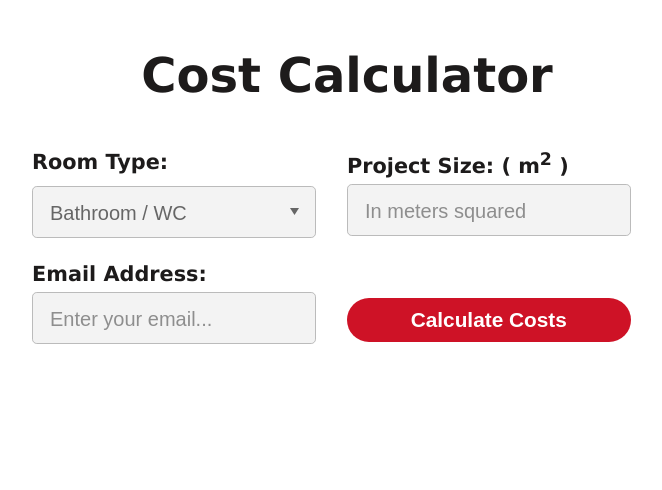
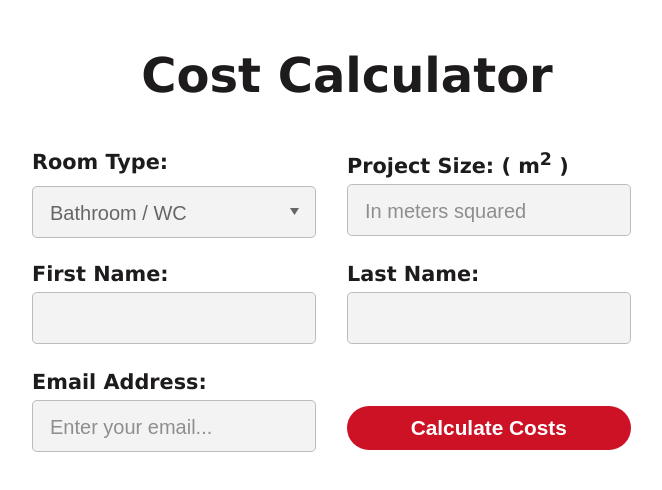
Before and after one commit to Renato-Camapum/energy-calculator, a React (Create React App) app: page / in a window 1280 px wide. Shown: the top 490 px of the page, without its empty margins (293-955 px from the left). Built offline with nearby package versions, Linux system fonts and the light colour scheme.

Commit message:
nam an surname added to the form

```diff
--- a/src/costCalculator/components/CalculatorForm.js
+++ b/src/costCalculator/components/CalculatorForm.js
@@ -59,6 +59,32 @@ function CalculatorForm({
         </div>
         <div className="row">
           <div className="column question">
+            <div className="question_name">
+            <h3 className="question_name">First Name:</h3>
+            <div className="button input_lfield">
+              <input
+                type="text"
+                id="firstName"
+                required
+              />
+              </div>
+            </div>
+          </div>
+          <div className="column question">
+            <div className="question_name">
+            <h3 className="question_name">Last Name:</h3>
+            <div className="button input_lfield">
+              <input
+                type="text"
+                id="lastName"
+                required
+              />
+              </div>
+            </div>
+          </div>
+        </div>
+        <div className="row">
+          <div className="column question">
             <h3 className="question_name"> Email Address:</h3>
             <div className="button input_lfield">
               <input
```
